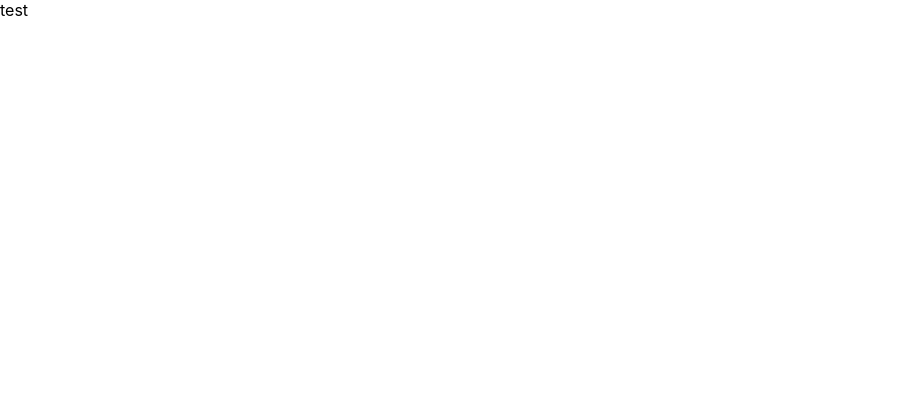
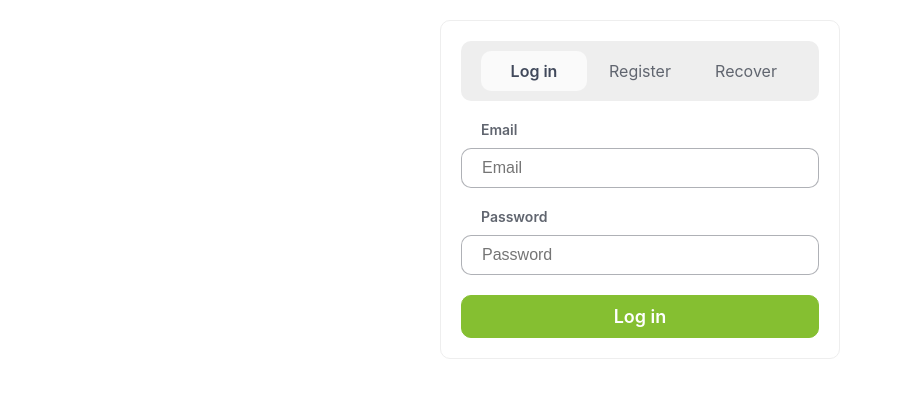
Before and after one commit to daulex/dailydo, a React (Create React App) app: page / in a window 1280 px wide. Shown: the top 398 px of the page, without its empty margins (0-902 px from the left). Built offline with nearby package versions, Linux system fonts and the light colour scheme.

Commit message:
Revert "cleaned up"
This reverts commit e7fc4fc7a0b59a63b5211d529582aff0a389fd8b.

```diff
--- a/src/App.js
+++ b/src/App.js
@@ -1,7 +1,11 @@
+// import { TodoList } from './Components/TodoList';
+import { AuthView } from './Components/AuthView';
+
 function App() {
   return (
     <div className="App">
-        test
+      <AuthView />
+      {/* <TodoList /> */}
     </div>
   );
 }
--- a/src/App.scss
+++ b/src/App.scss
@@ -14,3 +14,5 @@ button, input[type=submit]{
   font-family: $fontStack;
   font-size: 16px;
 }
+
+@import './scss/AuthView.scss';
--- /dev/null
+++ b/src/Components/AuthView.js
@@ -0,0 +1,123 @@
+import React from 'react';
+
+export class AuthView extends React.Component{
+    constructor(props){
+        super(props);
+        this.state = {
+            action: "login",
+        };
+        this.actions = {
+            login: {
+                name: "login",
+                title: "Log in",
+                buttonLabel: "Log in",
+                inputs: ["email", "password"]
+            },
+            register: {
+                name: "register",
+                title: "Register",
+                buttonLabel: "Register",
+                inputs: ["email", "password", "password_confirm"]
+            },
+            recover: {
+                name: "recover",
+                title: "Recover",
+                buttonLabel: "Request reset link",
+                inputs: ["email"]
+            }
+        }
+        this.inputs = {
+            email: {
+                name: "email",
+                type: "email",
+                label: "Email"
+            },
+            password: {
+                name: "password",
+                type: "password",
+                label: "Password"
+            },
+            password_confirm: {
+                name: "password_confirm",
+                type: "password",
+                label: "Confirm password"
+            }
+        }
+
+
+        this.handleMenuButtonClick = this.handleMenuButtonClick.bind(this);
+    }
+
+    makeMenuItemClass(value){
+        let res = "nav-button";
+
+        if(this.state.action === value){
+            res += " active";
+        }
+        return res;
+    }
+    handleMenuButtonClick(e){
+
+        let action = e.target.getAttribute("attr-action");
+
+        if(!action) return;
+        if(action === this.state.action) return;
+
+        this.setState({action: action});
+    }
+
+    get renderMenu(){
+        return(
+            <nav className="auth-wrap__nav">
+                {Object.keys(this.actions).map((key, i) => (
+                <button key={"action-"+i}
+                    onClick={this.handleMenuButtonClick}
+                    attr-action={this.actions[key].name}
+                    className={this.makeMenuItemClass(this.actions[key].name)}
+                    >
+                    {this.actions[key].title}
+                </button>
+                ))}
+            </nav>
+        );
+    }
+
+    get renderInputs (){
+        const inputList = this.actions[this.state.action].inputs;
+
+        return(
+            <fieldset>
+            {inputList.map((key,i) => (
+                <label className="input-wrap" key={"label-"+i}>
+                    <div className="input-wrap__label">{this.inputs[key].label}</div>
+                    <input key={"input-"+i}
+                        name={this.inputs[key].name}
+                        type={this.inputs[key].type}
+                        placeholder={this.inputs[key].label}
+                        autoComplete="off"
+                    />
+                </label>
+            ))}
+            </fieldset>
+        )
+    }
+
+    render(){
+        const submitLabel = this.actions[this.state.action].buttonLabel;
+
+        return(
+            <div className="auth-wrap">
+
+                {this.renderMenu}
+
+                <form action="#" autoComplete="off">
+                    {this.renderInputs}
+                    <div className="submit-wrap">
+                        <input type="submit" value={submitLabel} />
+                    </div>
+                </form>
+            </div>
+        );
+    }
+
+}
--- /dev/null
+++ b/src/Components/TodoList.js
@@ -0,0 +1,45 @@
+import React from 'react';
+import { TodoItem } from './TodoItem';
+import todosData from '../Data/todosData';
+
+export class TodoList extends React.Component{
+    constructor(props){
+        super(props);
+        this.state = { todos: todosData };
+    }
+    handleChange = id => {
+        const { todos } = this.state;
+        this.setState({
+            todos: todos.map(todo => {
+                if(todo.id === id){
+                    return {
+                        ...todo,
+                        completed: !todo.completed
+                    };
+                };
+                return todo;
+            })
+        });
+    }
+
+    render(){
+        const todoItemComponents = this.state.todos.map(item => {
+            return <TodoItem key={item.id} item={item} handleChange={this.handleChange} />
+        });
+        return(
+            <div className="todo-list">
+                {todoItemComponents}
+            </div>
+        );
+    }
+
+    componentDidMount() {
+        fetch('http://ddapi.awave.site/wp-json/myplugin/v1/author/1')
+        .then(res => res.json())
+        .then((data) => {
+          this.setState({ contacts: data })
+          console.log(data);
+        })
+        .catch(console.log)
+      }
+}
--- /dev/null
+++ b/src/scss/AuthView.scss
@@ -0,0 +1,70 @@
+.auth-wrap{
+    border: 1px solid #eee;
+    width: 400px;
+    max-width: 90%;
+    margin: 20px auto 0;
+    border-radius: 10px;
+    &__nav{
+        margin: 20px;
+        background: #eee;
+        padding: 10px 20px;
+        border-radius: 10px;
+        display: flex;
+        button{
+            flex: 1;
+            border: none;
+            background: transparent;
+            padding: 10px;
+            border-radius: 10px;
+            transition: all 400ms ease;
+            color: $text;
+            &.active{
+                font-weight: 600;
+                background: rgba(255,255,255,.7);
+                color: $text_strong;
+
+            }
+        }
+    }
+    form{
+        fieldset{
+            border:0;
+            margin:0;
+            padding:0;
+        }
+        .submit-wrap{
+            display: block;
+            padding: 0 20px 20px;
+            input{
+                display: block;
+                width: 100%;
+                border: 1px solid $cta;
+                padding: 10px 20px;
+                border-radius: 10px;
+                font-weight: 600;
+                background: $cta;
+                color: $white;
+                font-size: 18px;
+            }
+        }
+    }
+    .input-wrap{
+        display: block;
+        padding: 0 20px 20px;
+        &__label{
+            font-size: 14px;
+            font-weight: 600;
+            color: $text;
+            padding-bottom: 10px;
+            padding-left: 20px;
+        }
+        input{
+            display: block;
+            width: 100%;
+            border: 1px solid rgba($text, .5);
+            padding: 10px 20px;
+            border-radius: 10px;
+            font-size: 16px;
+        }
+    }
+}
```
Also changed, not shown: src/Components/TodoItem.js (added, +14 -0 lines).
